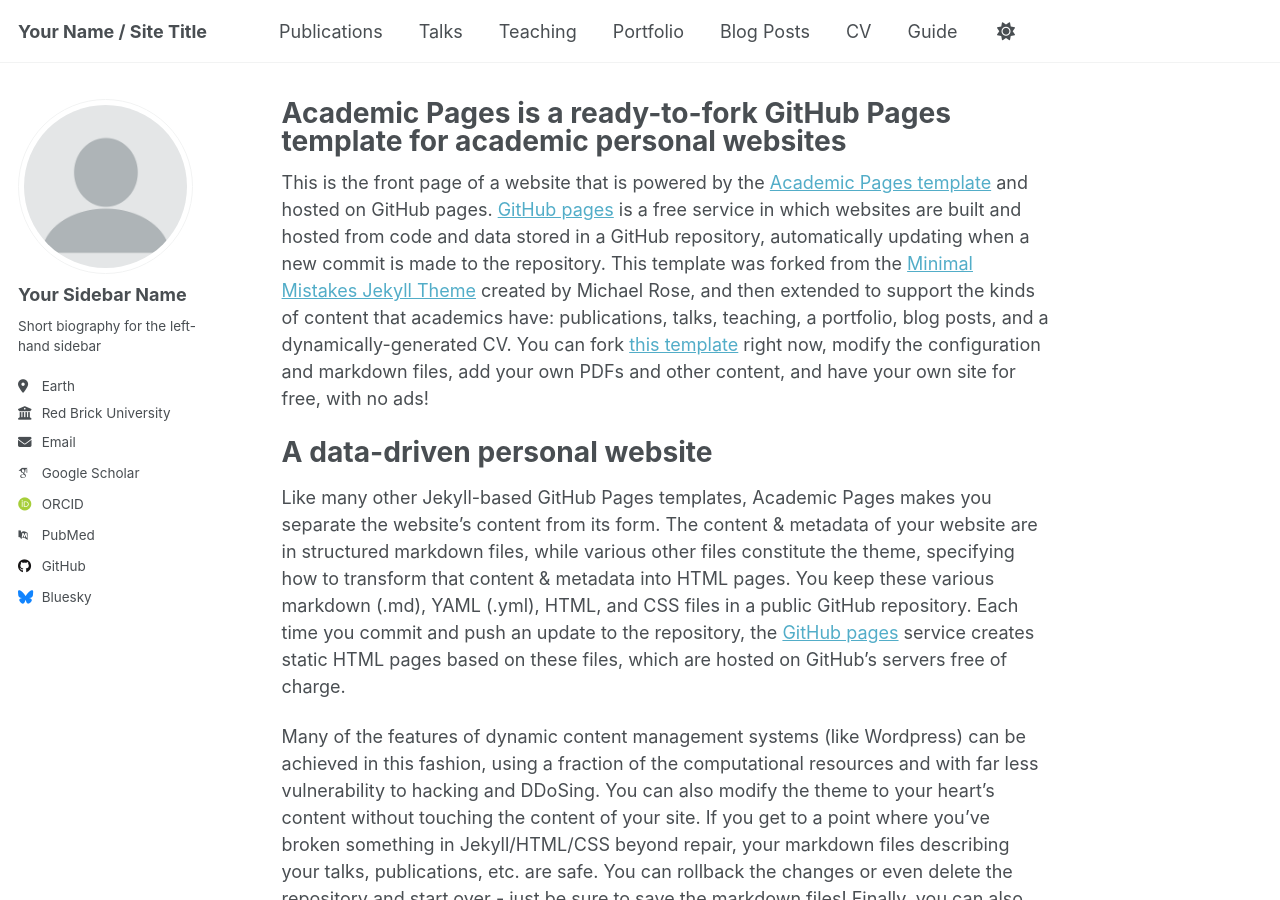
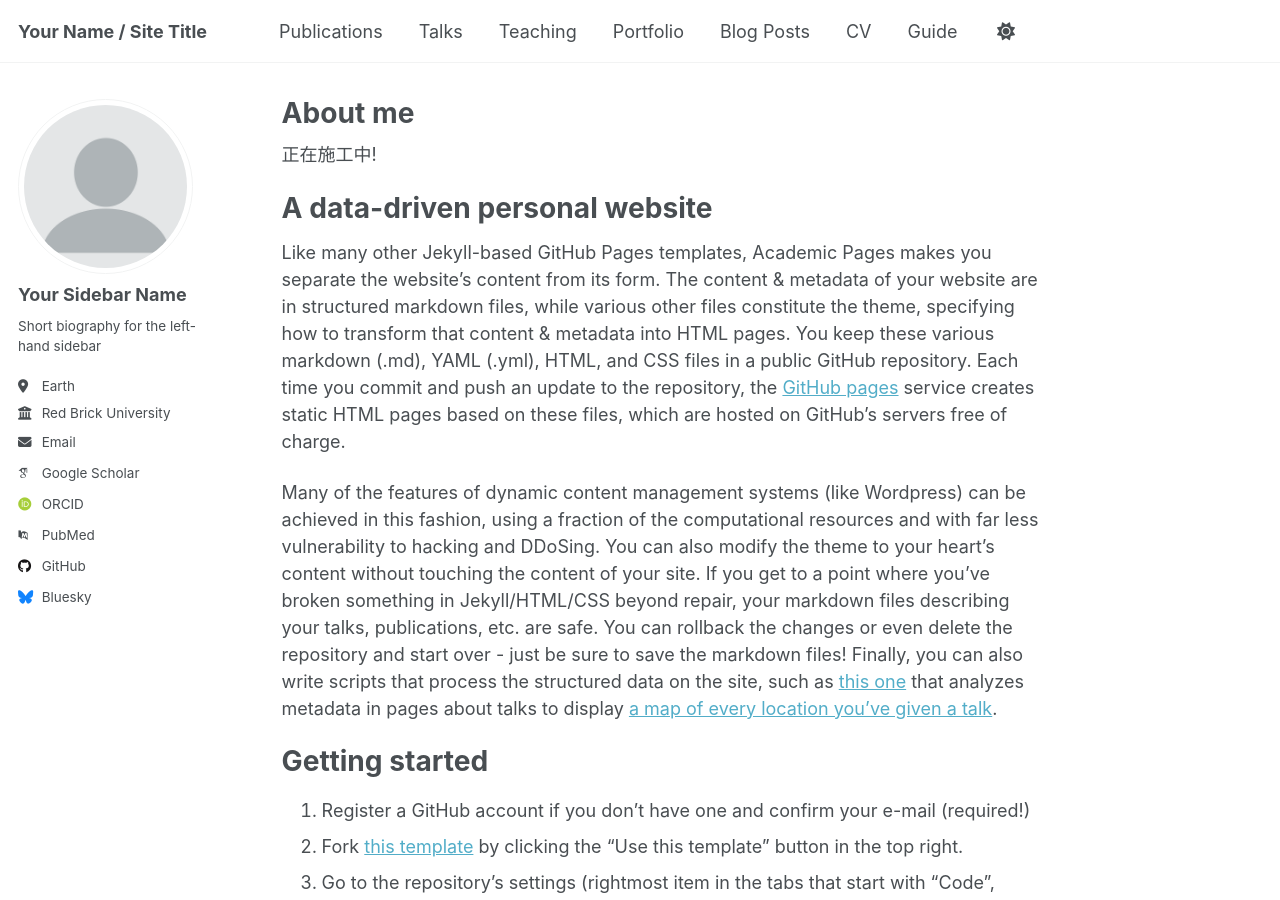
Before and after one commit to kazunekoo/kazunekoo.github.io, a Jekyll site: the page built from _pages/about.md, in a window 1280 px wide and 900 px high. Built offline with Jekyll 4.4.1, drawn with Linux system fonts in a browser that asks for light colours; some web fonts are replaced.

Commit message:
Update about.md

```diff
--- a/_pages/about.md
+++ b/_pages/about.md
@@ -1,13 +1,13 @@
 ---
 permalink: /
-title: "Academic Pages is a ready-to-fork GitHub Pages template for academic personal websites"
+title: "About me"
 author_profile: true
 redirect_from:
   - /about/
   - /about.html
 ---
 
-This is the front page of a website that is powered by the [Academic Pages template](https://github.com/academicpages/academicpages.github.io) and hosted on GitHub pages. [GitHub pages](https://pages.github.com) is a free service in which websites are built and hosted from code and data stored in a GitHub repository, automatically updating when a new commit is made to the repository. This template was forked from the [Minimal Mistakes Jekyll Theme](https://mmistakes.github.io/minimal-mistakes/) created by Michael Rose, and then extended to support the kinds of content that academics have: publications, talks, teaching, a portfolio, blog posts, and a dynamically-generated CV. You can fork [this template](https://github.com/academicpages/academicpages.github.io) right now, modify the configuration and markdown files, add your own PDFs and other content, and have your own site for free, with no ads!
+正在施工中!
 
 A data-driven personal website
 ======
```
